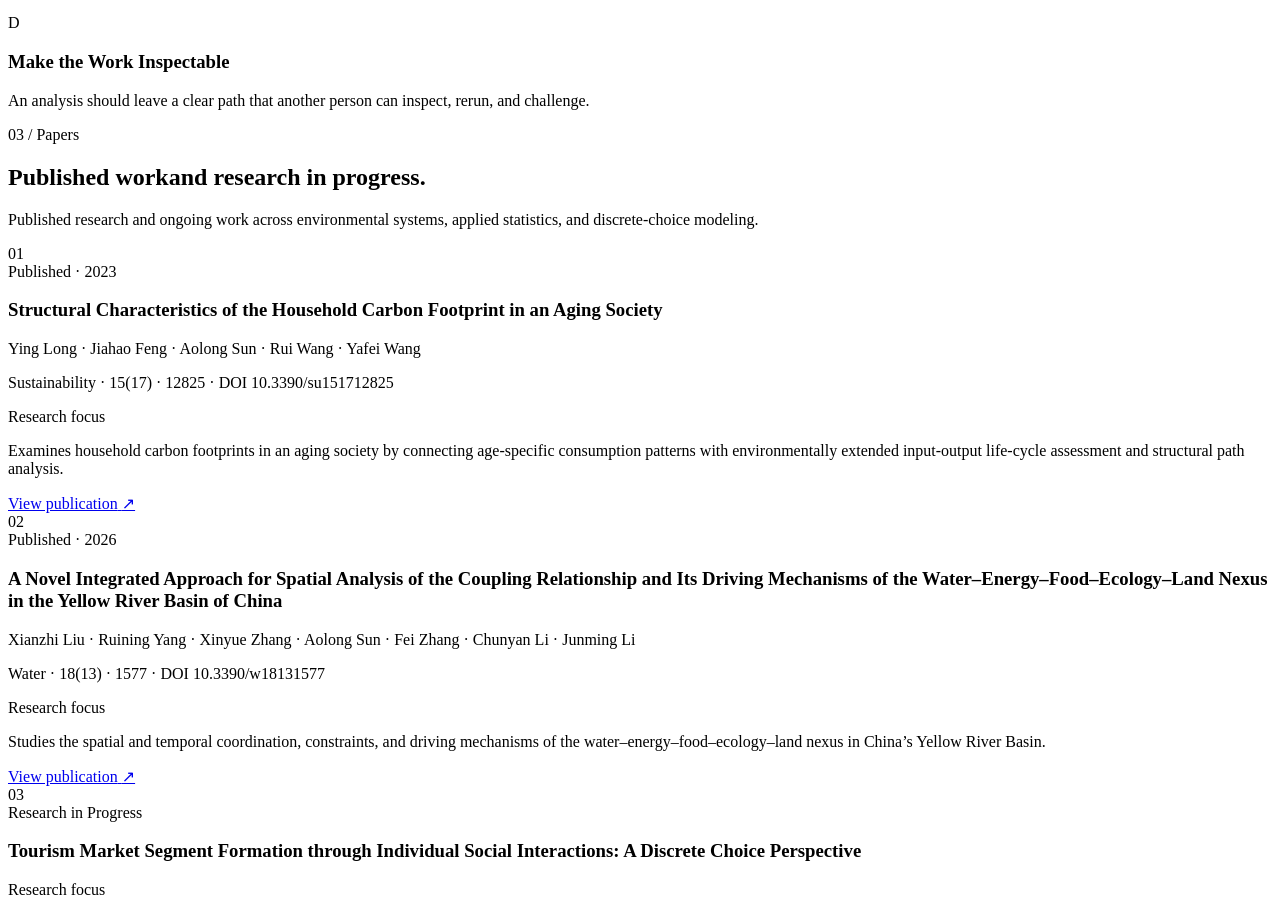
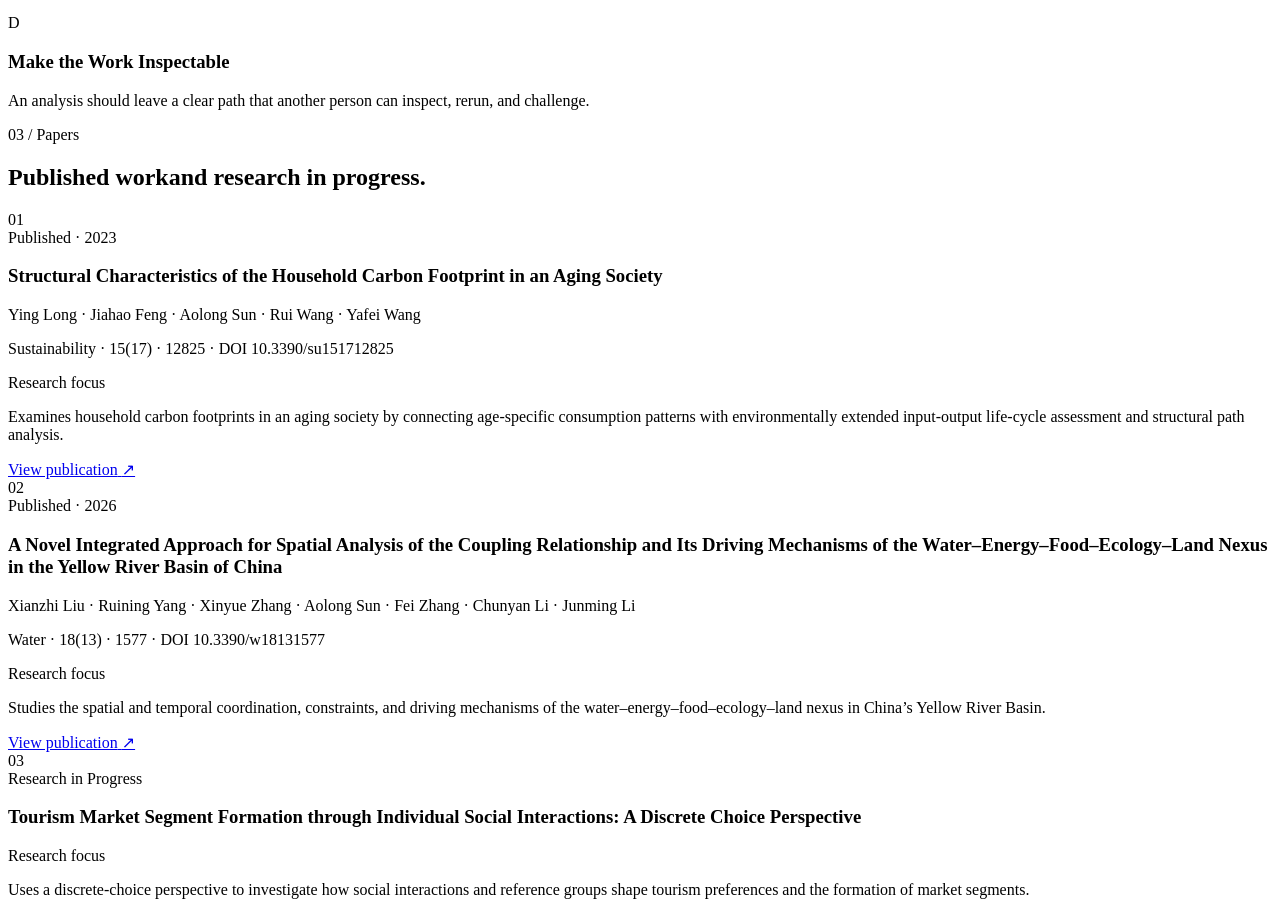
Before and after one commit to aolongsun/aolongsun.github.io, a React (Vite) app: page / in a window 1280 px wide. Shown: the part 4361-5276 px from the top of the page. Built offline with nearby package versions, Linux system fonts and the light colour scheme; the HTML template or start-up script is replaced by a standard one.

Commit message:
style: refine section color hierarchy

```diff
--- a/src/App.tsx
+++ b/src/App.tsx
@@ -34,7 +34,6 @@ const ui = {
     approachEvidence: 'Evidence from experience',
     papersKicker: '03 / Papers',
     papersTitle: ['Published work', 'and research in progress.'],
-    papersIntro: 'Published research and ongoing work across environmental systems, applied statistics, and discrete-choice modeling.',
     paperFocus: 'Research focus',
     paperLink: 'View publication',
     contactKicker: '04 / Contact',
@@ -79,7 +78,6 @@ const ui = {
     approachEvidence: '实践证据',
     papersKicker: '03 / 文章',
     papersTitle: ['已发表成果', '与在研工作。'],
-    papersIntro: '研究工作涵盖环境系统、应用统计与离散选择模型，以下分别列示已发表成果与当前在研课题。',
     paperFocus: '研究重点',
     paperLink: '查看文章',
     contactKicker: '04 / 联系',
@@ -555,12 +553,9 @@ function App() {
 
         <section className="section papers-section" id="papers" aria-labelledby="papers-title">
           <div className="shell">
-            <div className="section-heading section-heading-split">
-              <div>
-                <p className="eyebrow">{labels.papersKicker}</p>
-                <SectionTitle id="papers-title" lines={labels.papersTitle} />
-              </div>
-              <p>{labels.papersIntro}</p>
+            <div className="section-heading">
+              <p className="eyebrow">{labels.papersKicker}</p>
+              <SectionTitle id="papers-title" lines={labels.papersTitle} />
             </div>
 
             <div className="papers-list">
--- a/src/styles.css
+++ b/src/styles.css
@@ -19,6 +19,9 @@
   --ink: #0a1020;
   --ink-soft: #11182b;
   --paper: #f4f0e8;
+  --approach-paper: #d9e1eb;
+  --papers-navy: #33415f;
+  --contact-navy: #253149;
   --paper-muted: #c8c7c2;
   --cyan: #8edaf1;
   --blue: #1b43c6;
@@ -1193,7 +1196,7 @@ h4 {
 
 .approach-section {
   color: var(--ink);
-  background: var(--paper);
+  background: var(--approach-paper);
 }
 
 .approach-grid {
@@ -1372,7 +1375,7 @@ h4 {
 
 .papers-section {
   color: var(--paper);
-  background: var(--ink);
+  background: var(--papers-navy);
 }
 
 .papers-section .eyebrow,
@@ -1492,7 +1495,8 @@ h4 {
   display: flex;
   align-items: center;
   overflow: hidden;
-  background: var(--blue);
+  border-top: 3px solid var(--blue);
+  background: var(--contact-navy);
 }
 
 .contact-section::before {
```
Also changed, not shown: 1 other file (tests, documents, lock files or other folders).
